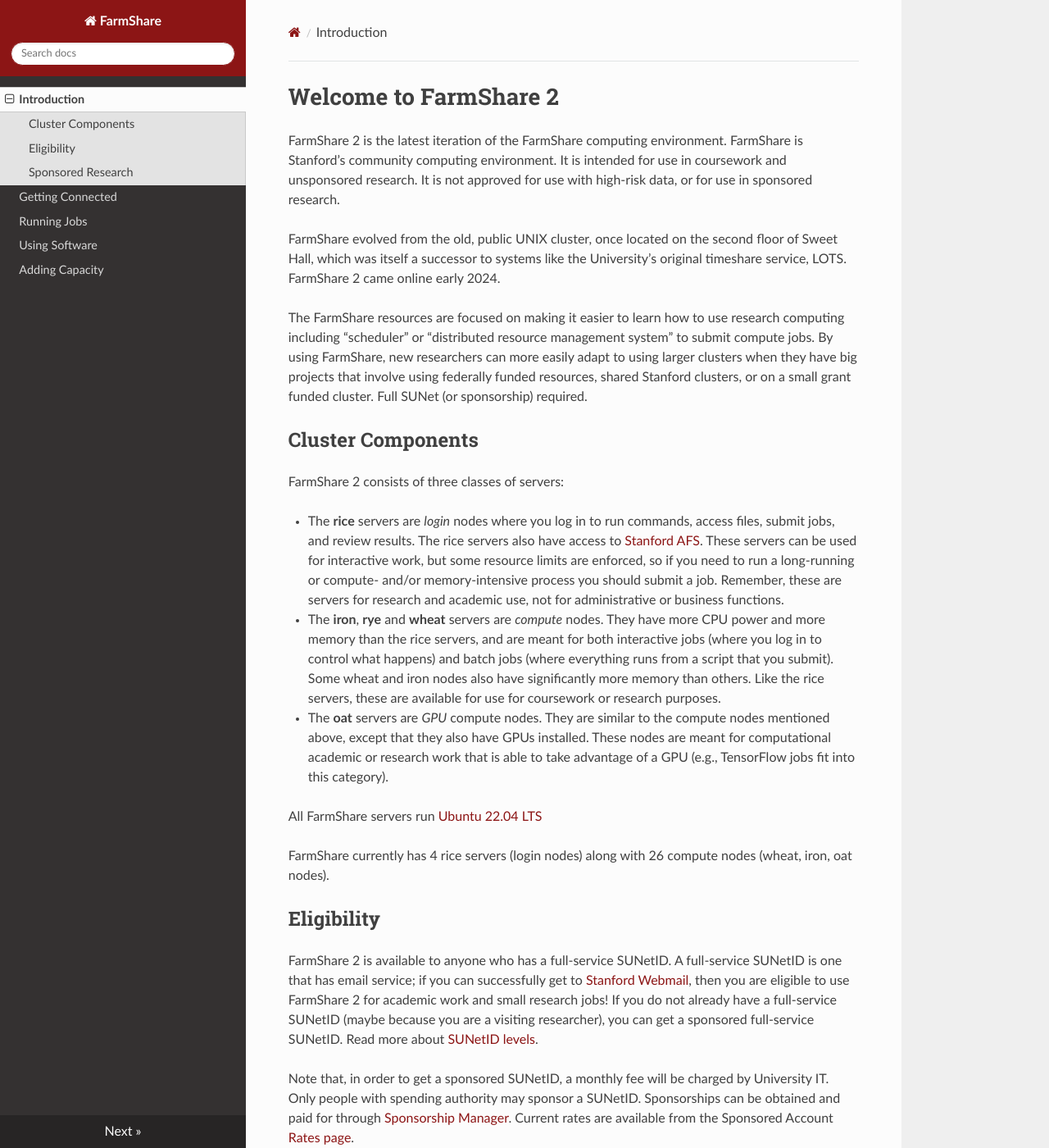
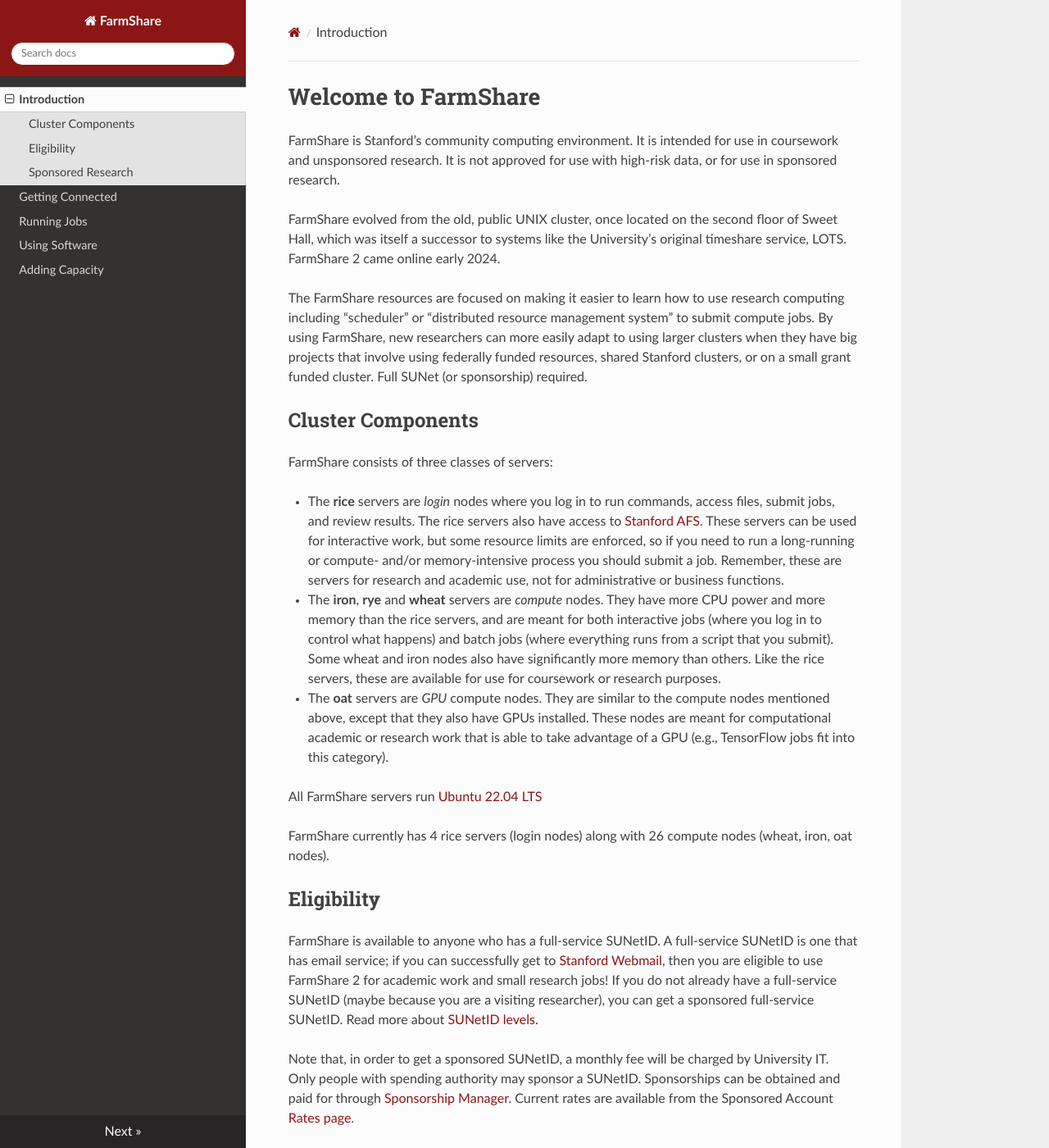
Before and after one commit to stanford-rc/farmshare-docs, an MkDocs documentation site: the page built from docs/index.md, in a window 1280 px wide and 1400 px high. Shown: the whole window at 82% size. Built offline with MkDocs 1.6.1, drawn with Linux system fonts in a browser that asks for light colours; nearby versions of some CDN libraries.

Commit message:
Update index.md

```diff
--- a/docs/index.md
+++ b/docs/index.md
@@ -1,6 +1,6 @@
-# Welcome to FarmShare 2
+# Welcome to FarmShare
 
-FarmShare 2 is the latest iteration of the FarmShare computing environment. FarmShare is Stanford's community computing environment. It is intended for use in coursework and unsponsored research. It is not approved for use with high-risk data, or for use in sponsored research.
+FarmShare is Stanford's community computing environment. It is intended for use in coursework and unsponsored research. It is not approved for use with high-risk data, or for use in sponsored research.
 
 FarmShare evolved from the old, public UNIX cluster, once located on the second floor of Sweet Hall, which was itself a successor to systems like the University's original timeshare service, LOTS. FarmShare 2 came online early 2024.
 
@@ -8,7 +8,7 @@
 
 ## Cluster Components
 
-FarmShare 2 consists of three classes of servers:
+FarmShare consists of three classes of servers:
 
 * The **rice** servers are *login* nodes where you log in to run commands, access files, submit jobs, and review results. The rice servers also have access to [Stanford AFS](https://uit.stanford.edu/service/afs). These servers can be used for interactive work, but some resource limits are enforced, so if you need to run a long-running or compute- and/or memory-intensive process you should submit a job. Remember, these are servers for research and academic use, not for administrative or business functions.
 
@@ -22,7 +22,7 @@
 
 ## Eligibility
 
-FarmShare 2 is available to anyone who has a full-service SUNetID. A full-service SUNetID is one that has email service; if you can successfully get to [Stanford Webmail](https://webmail.stanford.edu/), then you are eligible to use FarmShare 2 for academic work and small research jobs! If you do not already have a full-service SUNetID (maybe because you are a visiting researcher), you can get a sponsored full-service SUNetID. Read more about [SUNetID levels](https://uit.stanford.edu/service/accounts/sunetids).
+FarmShare is available to anyone who has a full-service SUNetID. A full-service SUNetID is one that has email service; if you can successfully get to [Stanford Webmail](https://webmail.stanford.edu/), then you are eligible to use FarmShare 2 for academic work and small research jobs! If you do not already have a full-service SUNetID (maybe because you are a visiting researcher), you can get a sponsored full-service SUNetID. Read more about [SUNetID levels](https://uit.stanford.edu/service/accounts/sunetids).
 
 Note that, in order to get a sponsored SUNetID, a monthly fee will be charged by University IT. Only people with spending authority may sponsor a SUNetID. Sponsorships can be obtained and paid for through [Sponsorship Manager](https://uit.stanford.edu/service/sponsorship/).  Current rates are available from the Sponsored Account [Rates page](https://uit.stanford.edu/rates/sponsorship).
 
```
